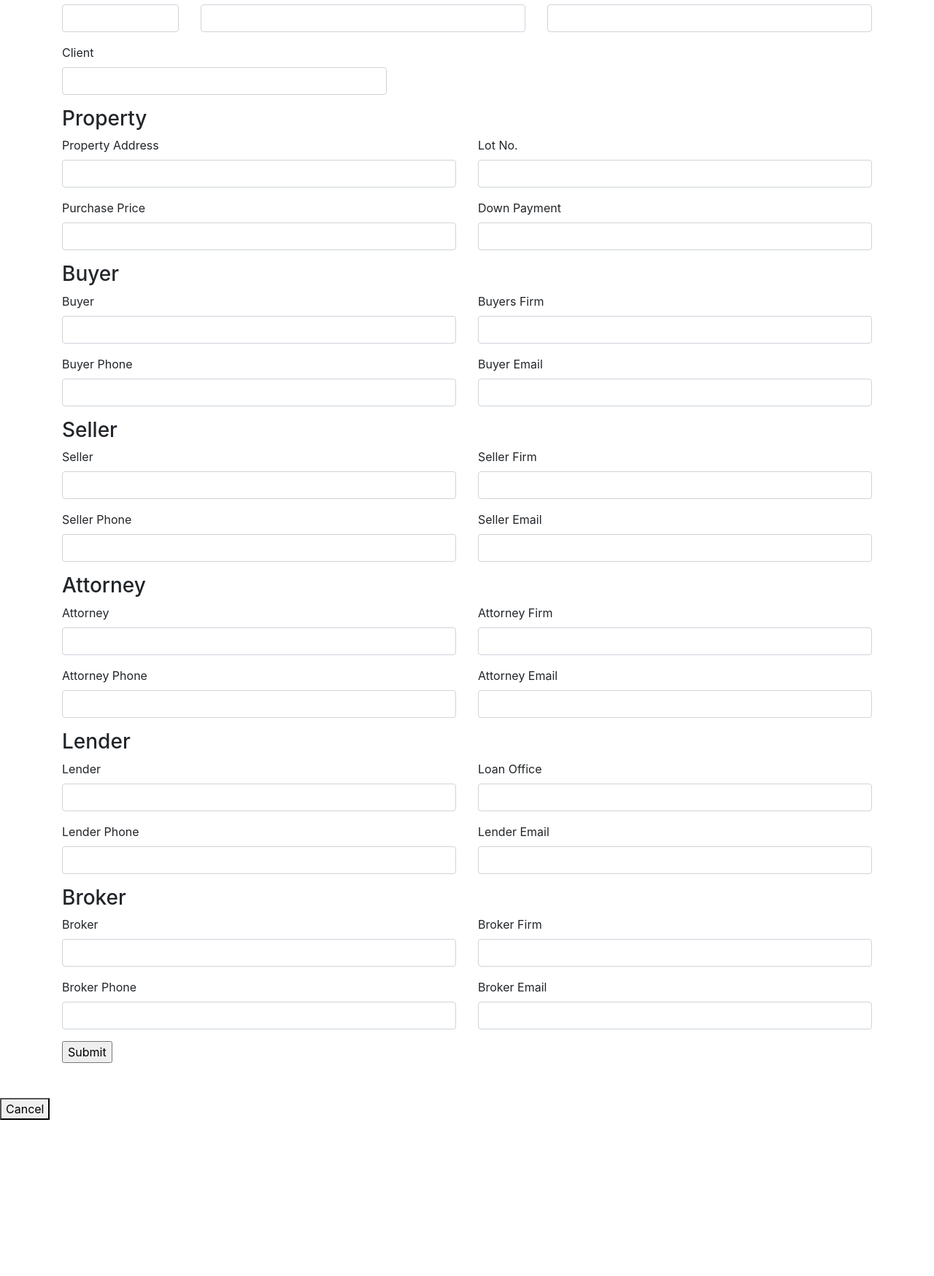
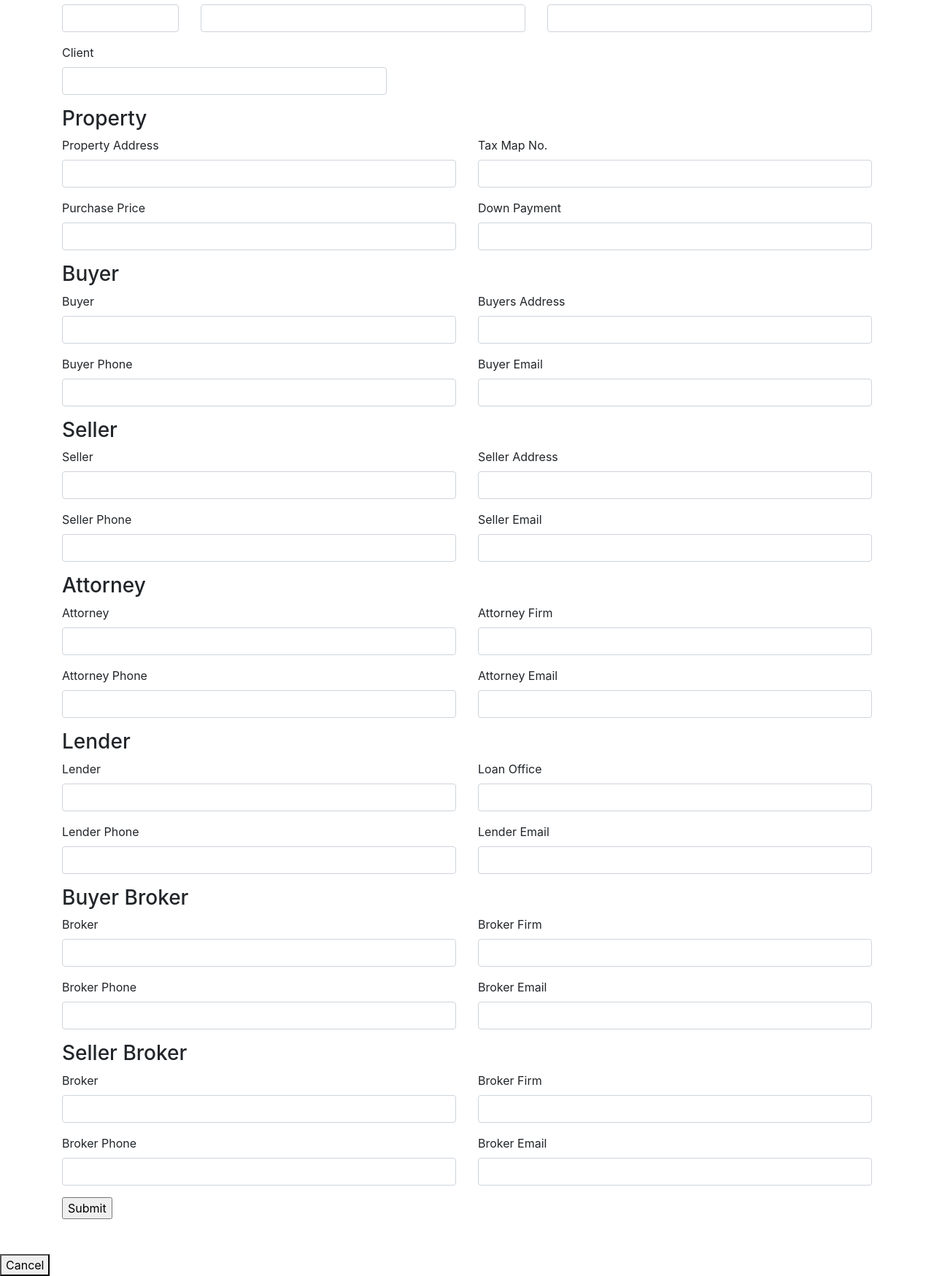
Before and after one commit to evanes8/law-firm-crud-app, a Django app: page /lion/add/ in a window 1280 px wide. Shown: the part 202-1951 px from the top of the page at 73% size. Before the commit the page ends 1737 px from the top, so only its background shows below. Run offline with Django 3.2, Linux system fonts and the light colour scheme; the visitor is signed in with stand-in values (Sample User, id 1); parts of the project's set-up code (start-up, migrations or seed data) failed here and were passed over; some libraries are stand-ins or nearby versions.

Commit message:
add changes to forms, view and templates. Update timezone settings.

```diff
--- a/mysite/lion4/forms.py
+++ b/mysite/lion4/forms.py
@@ -9,15 +9,15 @@ class InputForm(forms.Form):
     staff=forms.CharField(label='Staff', max_length=100, required=False)
     client=forms.CharField(label='Client', max_length=100, required=False)
     buyer=forms.CharField(label='Buyer', max_length=100, required=False)
-    buyer_firm=forms.CharField(label='Buyers Firm', max_length=100, required=False)
+    buyer_firm=forms.CharField(label='Buyers Address', max_length=100, required=False)
     buyer_phone=forms.CharField(label='Buyer Phone', max_length=100, required=False)
     buyer_email=forms.CharField(label='Buyer Email', max_length=100, required=False)
     seller=forms.CharField(label='Seller', max_length=100, required=False)
-    seller_firm= forms.CharField(label='Seller Firm', max_length=100, required=False)
+    seller_firm= forms.CharField(label='Seller Address', max_length=100, required=False)
     seller_phone=forms.CharField(label='Seller Phone', max_length=100, required=False)
     seller_email=forms.CharField(label='Seller Email', max_length=100, required=False)
     property=forms.CharField(label='Property Address', max_length=100, required=False)
-    lot_no=forms.CharField(label='Lot No.', max_length=100, required=False)
+    lot_no=forms.CharField(label='Tax Map No.', max_length=100, required=False)
     purchase=forms.CharField(label='Purchase Price', max_length=100, required=False)
     downpay=forms.CharField(label='Down Payment', max_length=100, required=False)
     attorney=forms.CharField(label='Attorney', max_length=100, required=False)
@@ -32,3 +32,7 @@ class InputForm(forms.Form):
     broker_firm=forms.CharField(label='Broker Firm', max_length=100, required=False)
     broker_phone=forms.CharField(label='Broker Phone', max_length=100, required=False)
     broker_email=forms.CharField(label='Broker Email', max_length=100, required=False)
+    sellers_broker=forms.CharField(label='Broker', max_length=100, required=False)
+    sellers_broker_firm=forms.CharField(label='Broker Firm', max_length=100, required=False)
+    sellers_broker_phone=forms.CharField(label='Broker Phone', max_length=100, required=False)
+    sellers_broker_email=forms.CharField(label='Broker Email', max_length=100, required=False)
--- a/mysite/lion4/templates/lion4/add.html
+++ b/mysite/lion4/templates/lion4/add.html
@@ -140,7 +140,7 @@
 
     </div>
 
-    <h3>Broker</h3>
+    <h3>Buyer Broker</h3>
     <div class="row">
      <div class="col-sm-6">
         {{ form.broker|as_crispy_field }}
@@ -156,6 +156,26 @@
       </div>
 
     </div>
+
+
+    <h3>Seller Broker</h3>
+    <div class="row">
+     <div class="col-sm-6">
+        {{ form.sellers_broker|as_crispy_field }}
+      </div>
+      <div class="col-sm-6">
+        {{ form.sellers_broker_firm|as_crispy_field }}
+      </div>
+      <div class="col-sm-6">
+        {{ form.sellers_broker_phone|as_crispy_field }}
+      </div>
+      <div class="col-sm-6">
+        {{ form.sellers_broker_email|as_crispy_field }}
+      </div>
+
+    </div>
+
+
 
     <input type="submit" value="Submit">
 
--- a/mysite/lion4/views.py
+++ b/mysite/lion4/views.py
@@ -8,7 +8,7 @@ from .forms import InputForm
 from django.forms.models import model_to_dict
 from django.contrib.auth.decorators import login_required
 from django.contrib.auth.mixins import LoginRequiredMixin
-
+import datetime
 class IndexView(LoginRequiredMixin, generic.ListView):
     login_url = '/lion/accounts/login/'
     template_name= 'lion4/index.html'
@@ -79,6 +79,7 @@ def add(request):
             for field in form.cleaned_data.keys():
                setattr(new_record, field, form.cleaned_data[field])
 
+            new_record.date_opened=datetime.date.today()
             new_record.save()
 
             # redirect to a new URL:
--- a/mysite/mysite/settings.py
+++ b/mysite/mysite/settings.py
@@ -118,7 +118,7 @@ AUTH_PASSWORD_VALIDATORS = [
 
 LANGUAGE_CODE = 'en-us'
 
-TIME_ZONE = 'UTC'
+TIME_ZONE = 'America/New_York'
 
 USE_I18N = True
 
```
